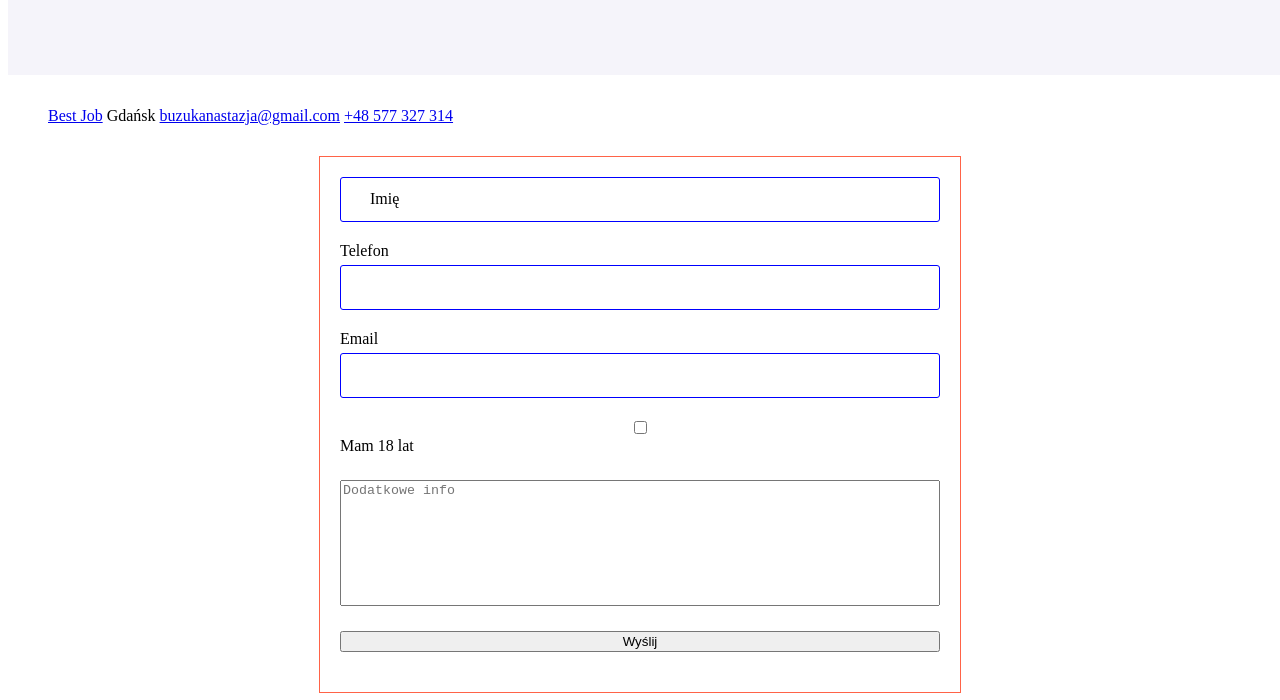
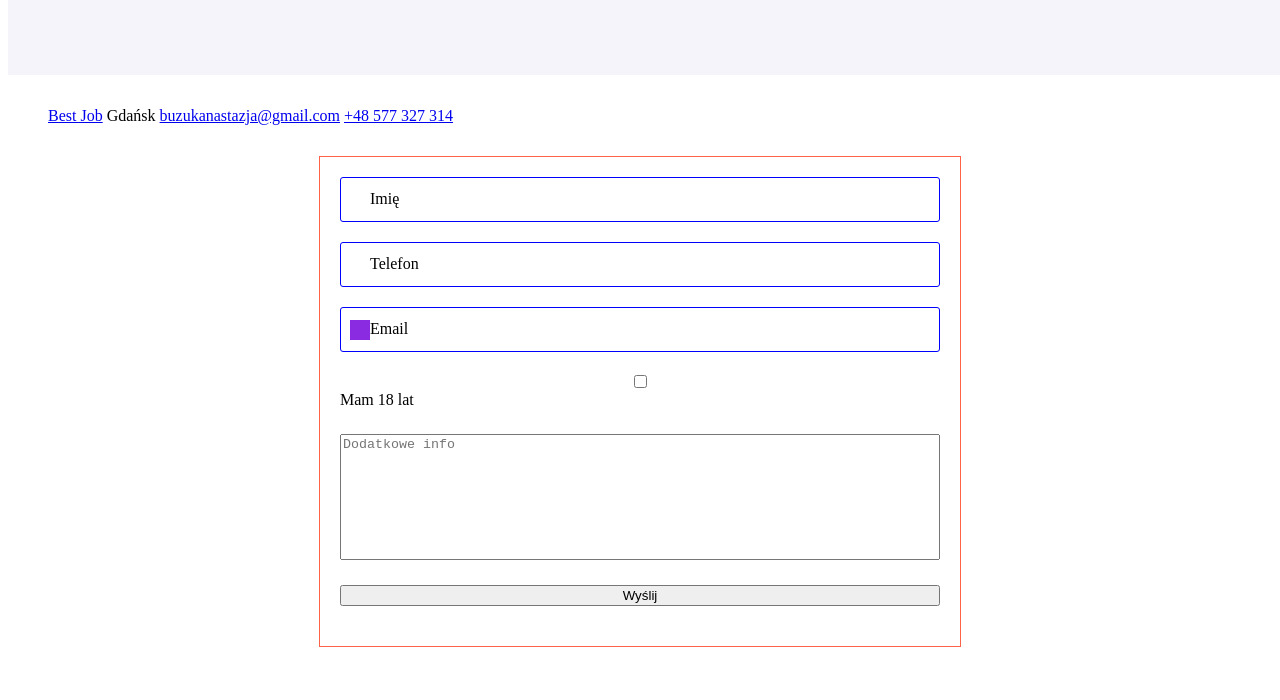
Before and after one commit to Anna-Buzuk/Project-1, a plain HTML site: page index.html in a window 1280 px wide. Shown: the part 1932-2632 px from the top of the page. After the commit the page ends 2586 px from the top, so only its background shows below. Drawn offline with Linux system fonts and the light colour scheme.

Commit message:
21.03.2022 19-45

```diff
--- a/html.css
+++ b/html.css
@@ -192,4 +192,19 @@ border-radius:  3px;
  .form-input:not(:placeholder-shown) + .form-label
   {
    transform: translateY(-50px);
+   color: rgb(226, 43, 67);
  }
+
+ .icon{
+   position: absolute;
+   top: 30%;
+   left: 10px;
+   width: 20px;
+   height: 20px;
+   display: inline-block;
+   background-color: blueviolet;
+ }
+
+ .form-input:focus ~ .icon {
+   background-color: blue;
+ }
--- a/index.html
+++ b/index.html
@@ -194,17 +194,18 @@
    <form class="js-spaker-form">
     <div class="form">
     <div class="form-field">
-       <input type="text" class="form-input" name="name" id="name" placeholder="Imie"  />
+       <input type="text" class="form-input" name="name" id="name" placeholder=" "  />
        <label for="name" class="form-label">Imię</label>
 
     </div>
     <div class="form-field">
-       <label for="tel"> Telefon</label>
-       <input type="tel" name="tel" id="tel"/>
+       <input type="tel" class="form-input" name="tel" id="tel" placeholder=" " />
+       <label for="tel" class="form-label"> Telefon</label>
     </div>
     <div class="form-field">
-       <label for="email"> Email </label>
-       <input type="email" name="email" id="email"/>
+       <input type="email" class="form-input" name="email" id="email" placeholder=" "/>
+       <label for="email" class="form-label"> Email </label>
+       <span class="icon"></span>
     </div>
     <div class="form-field">
        <input type="checkbox" name="" value="Mam 18 lat" id="Mam 18 lat" />
```
